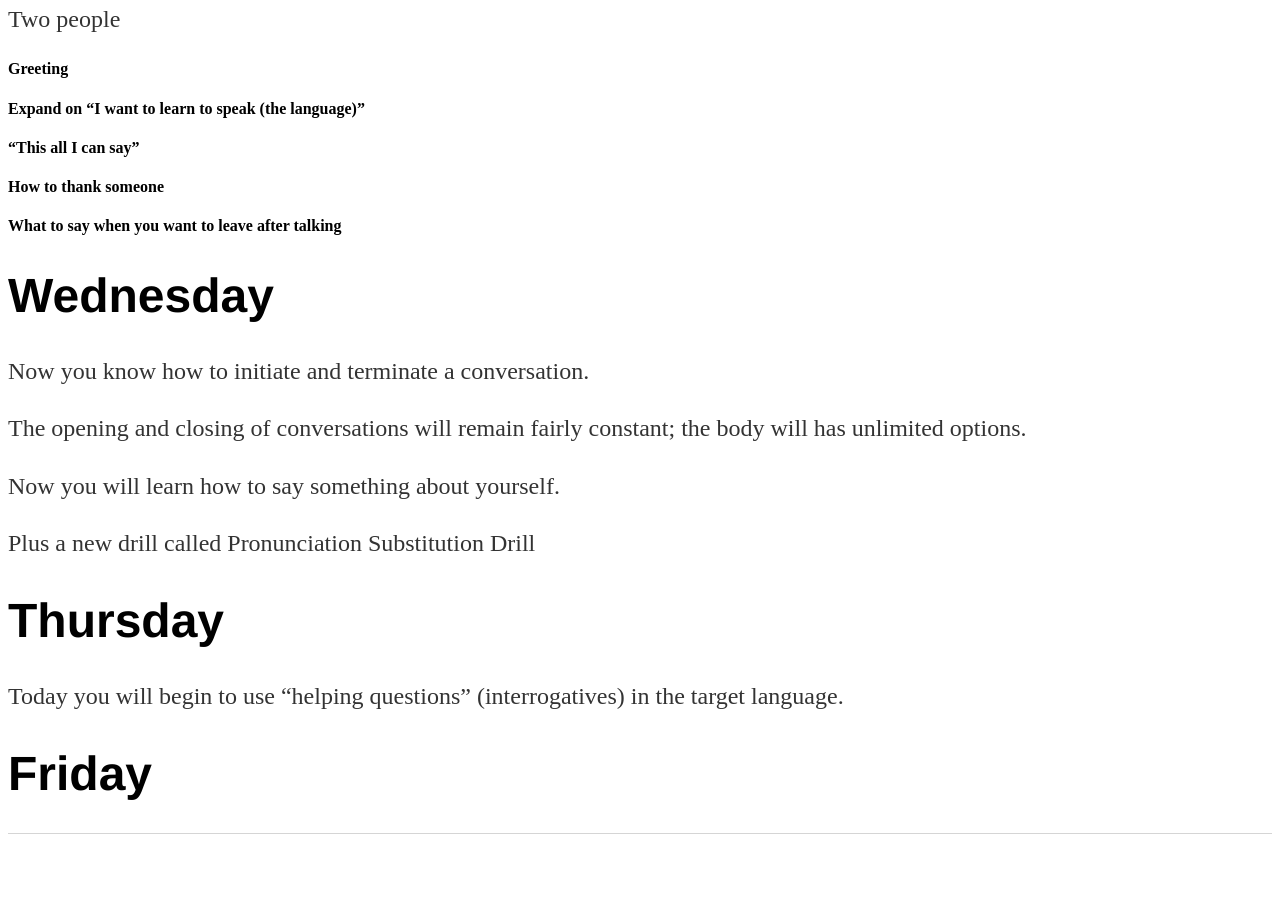
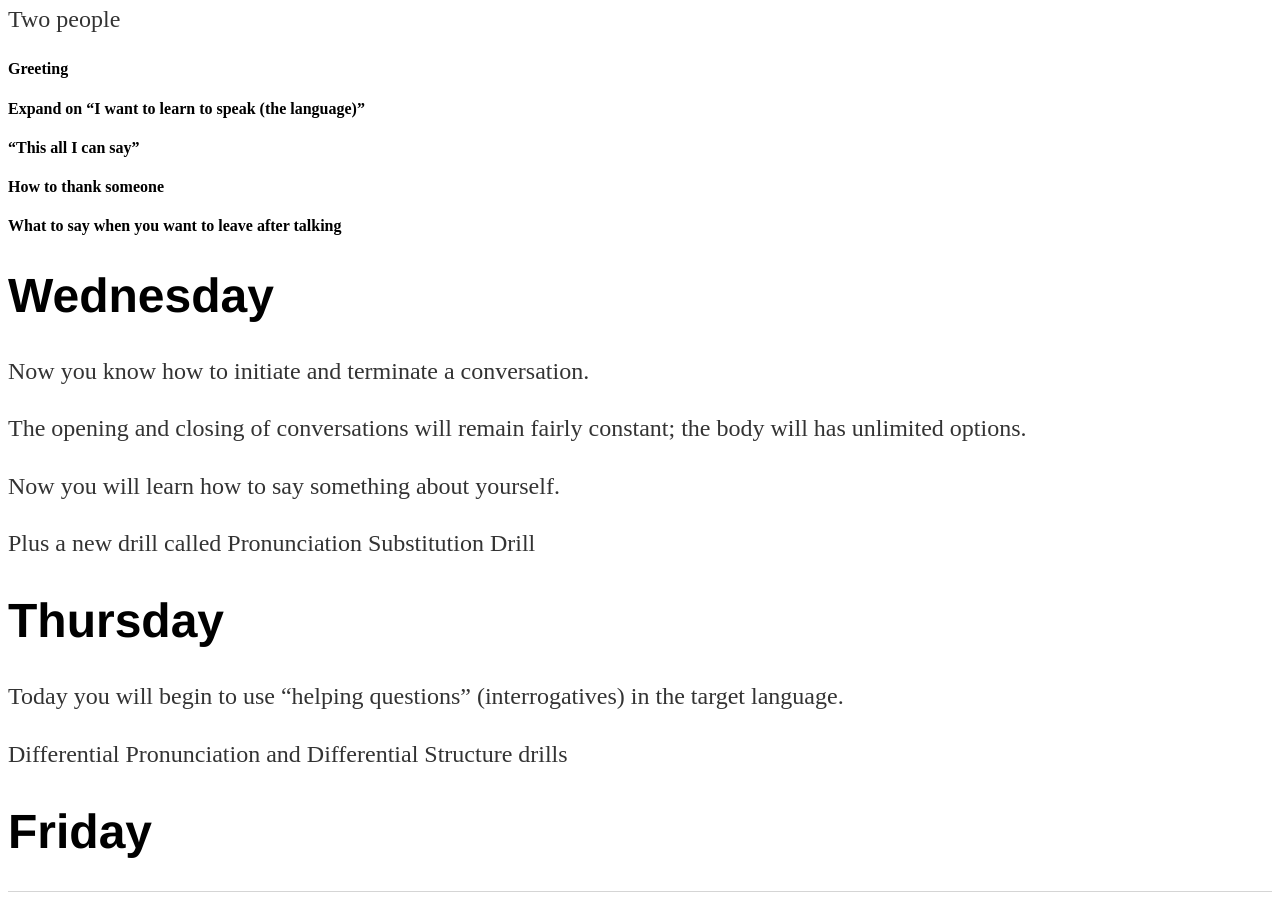
Before and after one commit to nczempin/ll, a Jekyll site: the page built from index.md, in a window 1280 px wide and 900 px high, scrolled down 3800 px. Built offline with Jekyll 4.4.1, drawn with Linux system fonts in a browser that asks for light colours; before the commit the page ends 4642 px from its top, so only the background shows below that.

Commit message:
Update index.md

```diff
--- a/index.md
+++ b/index.md
@@ -159,4 +159,6 @@ Plus a new drill called Pronunciation Substitution Drill
 # Thursday
 
 Today you will begin to use "helping questions" (interrogatives) in the target language.
+
+Differential Pronunciation and Differential Structure drills
 # Friday
```
